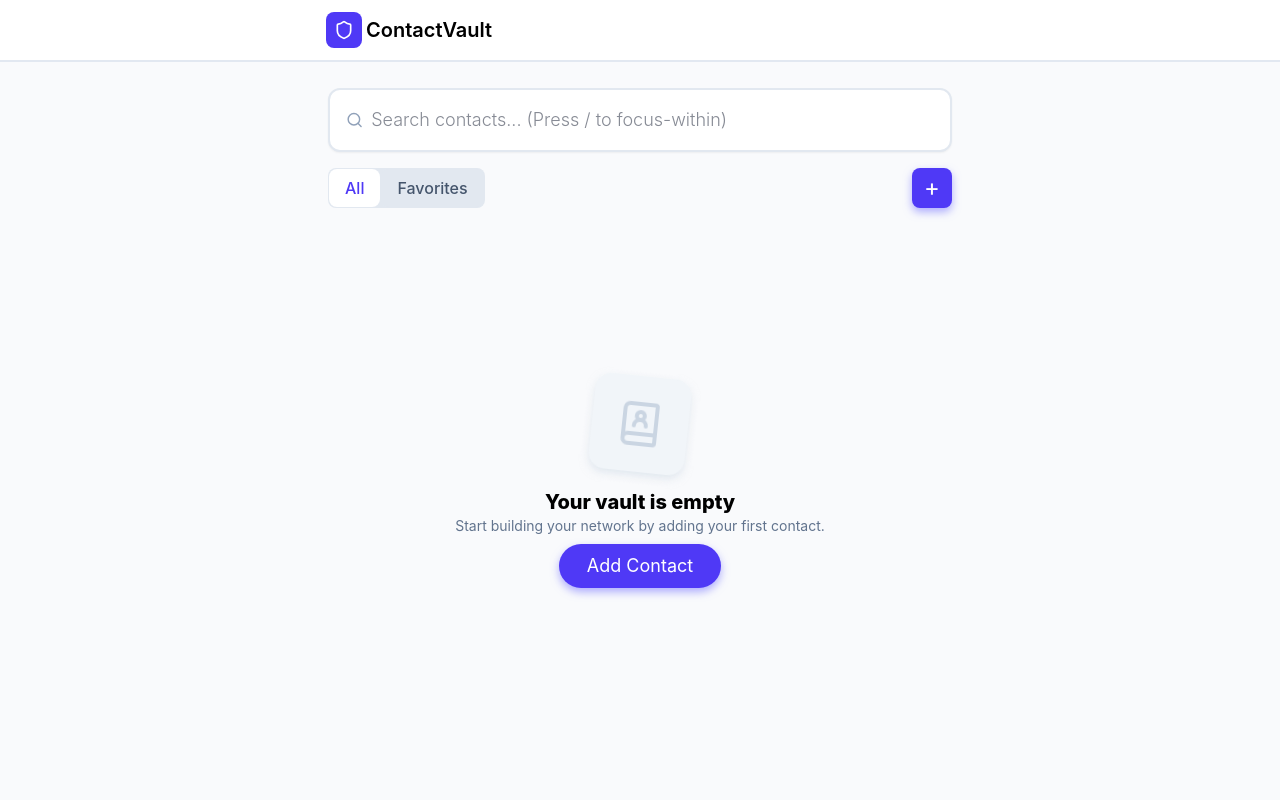
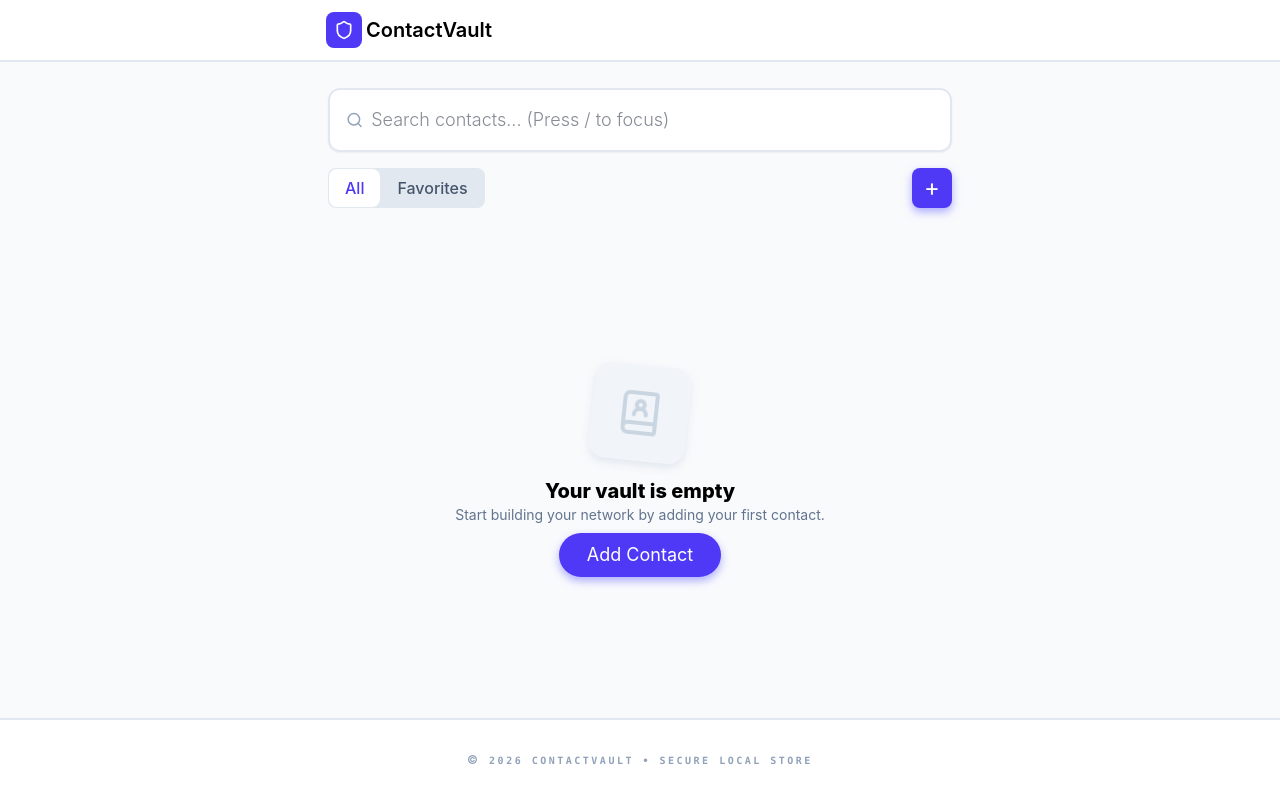
Before and after one commit to srinathj-dev/contact-vault, a React (Vite) app: page / in a window 1280 px wide. Built offline with nearby package versions, Linux system fonts and the light colour scheme.

Commit message:
removed chevoren right from contact card and added footer to the layout

```diff
--- a/src/components/ContactCard.jsx
+++ b/src/components/ContactCard.jsx
@@ -56,13 +56,6 @@ const ContactCard = memo(({ contact, onDelete, onEdit, onToggleFavorites }) => {
           <Pencil className="text-slate-700 " size={18} />
         </button>
         <DeleteButton onDelete={onDelete} keyValue={contact.id} />
-        <div className="h-full flex items-center justify-center">
-          <ChevronRight
-            className="text-slate-300 hover:text-indigo-600 group-hover:text-indigo-500 transition-colors duration-300"
-            strokeWidth={2}
-            size={24}
-          />
-        </div>
       </div>
     </div>
   );
--- /dev/null
+++ b/src/components/Footer.jsx
@@ -0,0 +1,14 @@
+const Footer = () => {
+  return (
+    <footer className="w-screen bg-white/90 backdrop-blur border-t-2 border-[#e2e8f1] py-8 z-10 flex justify-center">
+      <div className="w-full md:w-4/6 lg:w-7/12 xl:w-6/12 2xl:w-5/12 flex items-center justify-center gap-1">
+        <p className="text-[10px] font-semibold text-slate-400 font-mono uppercase tracking-[0.25em]">
+          <span className="text-xs normal-case font-sans">©</span> 2026
+          CONTACTVAULT • SECURE LOCAL STORE
+        </p>
+      </div>
+    </footer>
+  );
+};
+
+export default Footer;
--- a/src/components/Layout.jsx
+++ b/src/components/Layout.jsx
@@ -1,4 +1,5 @@
 import Header from './Header';
+import Footer from './Footer';
 
 const Layout = ({ children }) => {
   return (
@@ -9,6 +10,7 @@ const Layout = ({ children }) => {
           {children}
         </main>
       </div>
+      <Footer />
     </div>
   );
 };
--- a/src/components/SearchBar.jsx
+++ b/src/components/SearchBar.jsx
@@ -12,7 +12,7 @@ const SearchBar = ({ onChange, value, inputRef }) => {
         value={value}
         type="text"
         name="search-bar"
-        placeholder="Search contacts... (Press / to focus-within)"
+        placeholder="Search contacts... (Press / to focus)"
         className={'input-primary w-full'}
         onChange={(e) => onChange(e.target.value)}
       />
--- a/src/pages/HomePage.jsx
+++ b/src/pages/HomePage.jsx
@@ -155,7 +155,7 @@ const HomePage = () => {
   }
 
   return (
-    <div className="w-full md:w-4/6 lg:w-7/12 xl:w-6/12 2xl:w-5/12 h-11/12 flex flex-col items-center gap-6">
+    <div className="w-full md:w-4/6 lg:w-7/12 xl:w-6/12 2xl:w-5/12  flex flex-col items-center gap-6">
       {renderContent()}
     </div>
   );
```
